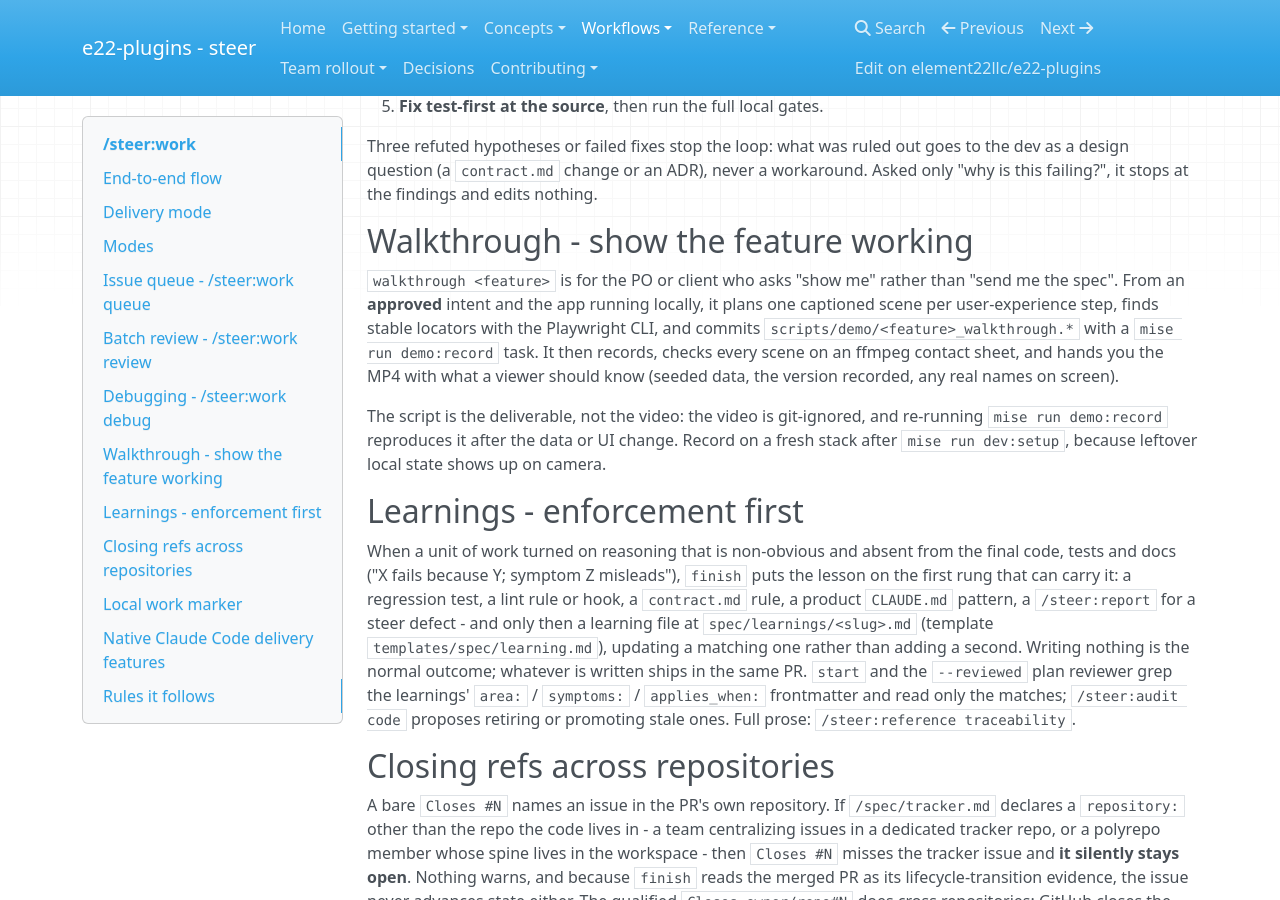
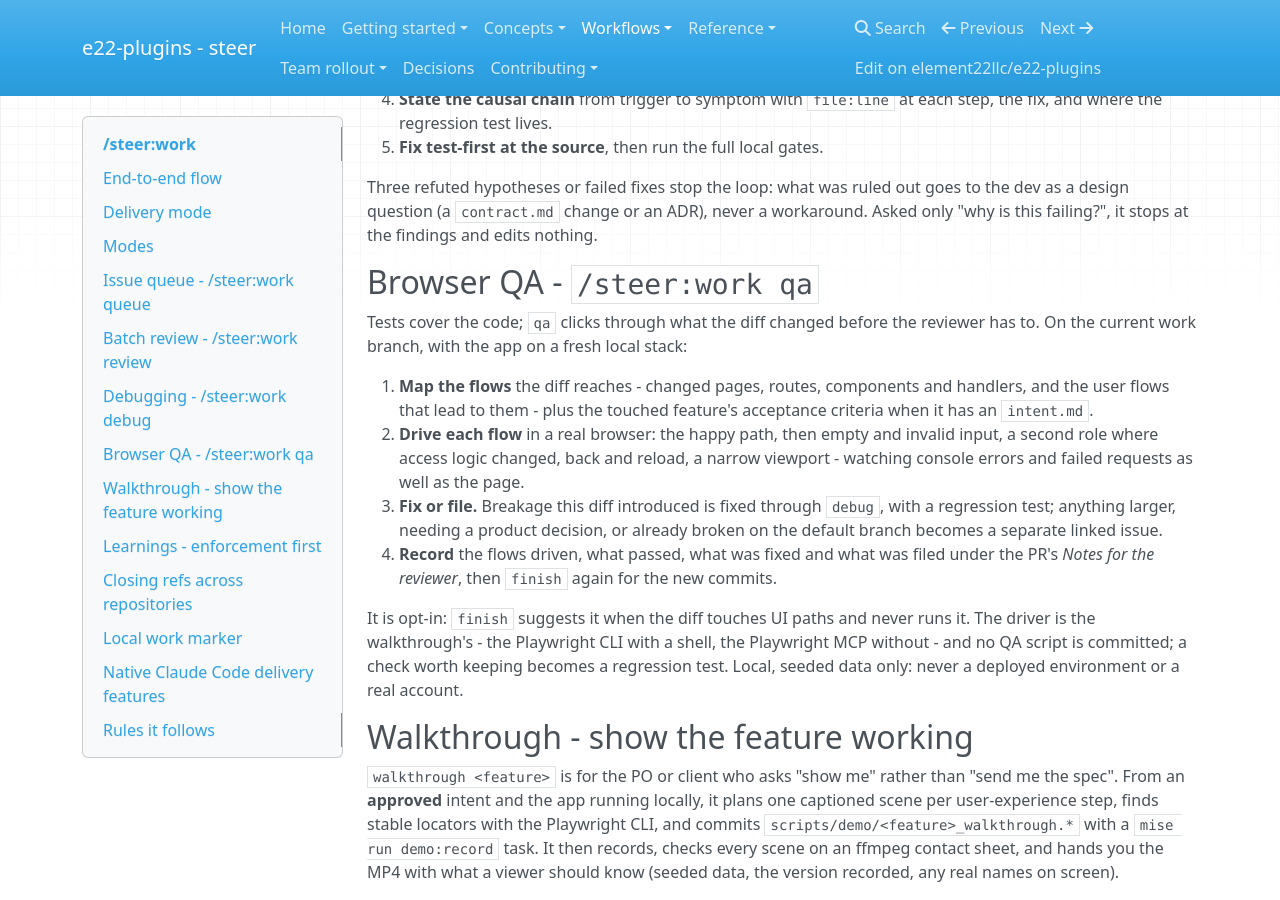
Before and after one commit to element22llc/e22-plugins, an MkDocs documentation site: the page built from docs/workflows/work.md, in a window 1280 px wide and 900 px high, scrolled down 4123 px. Built offline with MkDocs 1.6.1, drawn with Linux system fonts in a browser that asks for light colours; nearby versions of some CDN libraries; some of the changed text lies outside the part shown.

Commit message:
feat(skills): add /steer:work qa - diff-scoped browser QA before review
An opt-in mode that maps the user flows the branch diff touches (plus the
touched feature's acceptance criteria), drives them in a real browser on a
fresh local stack, fixes breakage the diff introduced through debug with a
regression test, files the rest as linked issues, and records the findings
for the reviewer. finish suggests it on UI diffs and never runs it. Reuses the
walkthrough tool table; commits no QA script. Adapted from Compound
Engineering ce-dogfood (MIT).

Completion semantics in work/SKILL.md is condensed to a pointer at
ISSUE-WORKFLOW.md (same rules) to stay under the compaction cap.

Closes #853

Co-Authored-By: Claude Opus 5.5 <noreply@anthropic.com>

```diff
--- a/docs/workflows/work.md
+++ b/docs/workflows/work.md
@@ -7,7 +7,7 @@ while the subcommands below read an issue and deliver it.
 !!! info "When to use"
     Use to start, resume, check, or finish a specific issue.
 
-**Argument hint:** `[start | resume | status | finish | queue | debug | promote | tidy | review | walkthrough <feature> | issues <mode>] [--reviewed | --hotfix] [#issue ...]`
+**Argument hint:** `[start | resume | status | finish | queue | debug | qa | promote | tidy | review | walkthrough <feature> | issues <mode>] [--reviewed | --hotfix] [#issue ...]`
 
 !!! tip "Review gates - `finish` and `--reviewed`"
     `finish` runs an independent code gate on every non-Trivial change: a fresh
@@ -92,6 +92,7 @@ flow is [`/steer:setup protect`](../reference/skills.md)'s job, never this skill
 | `queue #A #B ...` | Deliver several independent issues one after another, one fresh worker each - see below. |
 | `review [#PR ...] [--mine]` | Clear the PR review queue in one batch - see below. Not issue-scoped. |
 | `debug [#N \| <symptom>]` | Root cause before the fix - see below. With only a symptom and no fix asked, diagnosis only and not issue-scoped. |
+| `qa [#N]` | Opt-in browser QA of the flows the branch diff touches - see below. |
 
 ## Issue queue - `/steer:work queue`
 
@@ -168,6 +169,31 @@ Three refuted hypotheses or failed fixes stop the loop: what was ruled out goes
 to the dev as a design question (a `contract.md` change or an ADR), never a
 workaround. Asked only "why is this failing?", it stops at the findings and
 edits nothing.
+
+## Browser QA - `/steer:work qa`
+
+Tests cover the code; `qa` clicks through what the diff changed before the
+reviewer has to. On the current work branch, with the app on a fresh local
+stack:
+
+1. **Map the flows** the diff reaches - changed pages, routes, components and
+   handlers, and the user flows that lead to them - plus the touched feature's
+   acceptance criteria when it has an `intent.md`.
+2. **Drive each flow** in a real browser: the happy path, then empty and invalid
+   input, a second role where access logic changed, back and reload, a narrow
+   viewport - watching console errors and failed requests as well as the page.
+3. **Fix or file.** Breakage this diff introduced is fixed through `debug`, with
+   a regression test; anything larger, needing a product decision, or already
+   broken on the default branch becomes a separate linked issue.
+4. **Record** the flows driven, what passed, what was fixed and what was filed
+   under the PR's *Notes for the reviewer*, then `finish` again for the new
+   commits.
+
+It is opt-in: `finish` suggests it when the diff touches UI paths and never
+runs it. The driver is the walkthrough's - the Playwright CLI with a shell, the
+Playwright MCP without - and no QA script is committed; a check worth keeping
+becomes a regression test. Local, seeded data only: never a deployed
+environment or a real account.
 
 ## Walkthrough - show the feature working
 
```
Also changed, not shown: docs/reference/skills.md (+1 -1 lines), plugins/steer/skills/work/NEXT-ACTION.md (+2 -0 lines), plugins/steer/skills/work/SKILL.md (+16 -24 lines), plugins/steer/skills/work/modes/qa.md (added, +77 -0 lines), plugins/steer/templates/agents/skills/steer-work/NEXT-ACTION.md (+2 -0 lines), plugins/steer/templates/agents/skills/steer-work/SKILL.md (+15 -24 lines), plugins/steer/templates/agents/skills/steer-work/modes/qa.md (added, +77 -0 lines), 2 other files.
